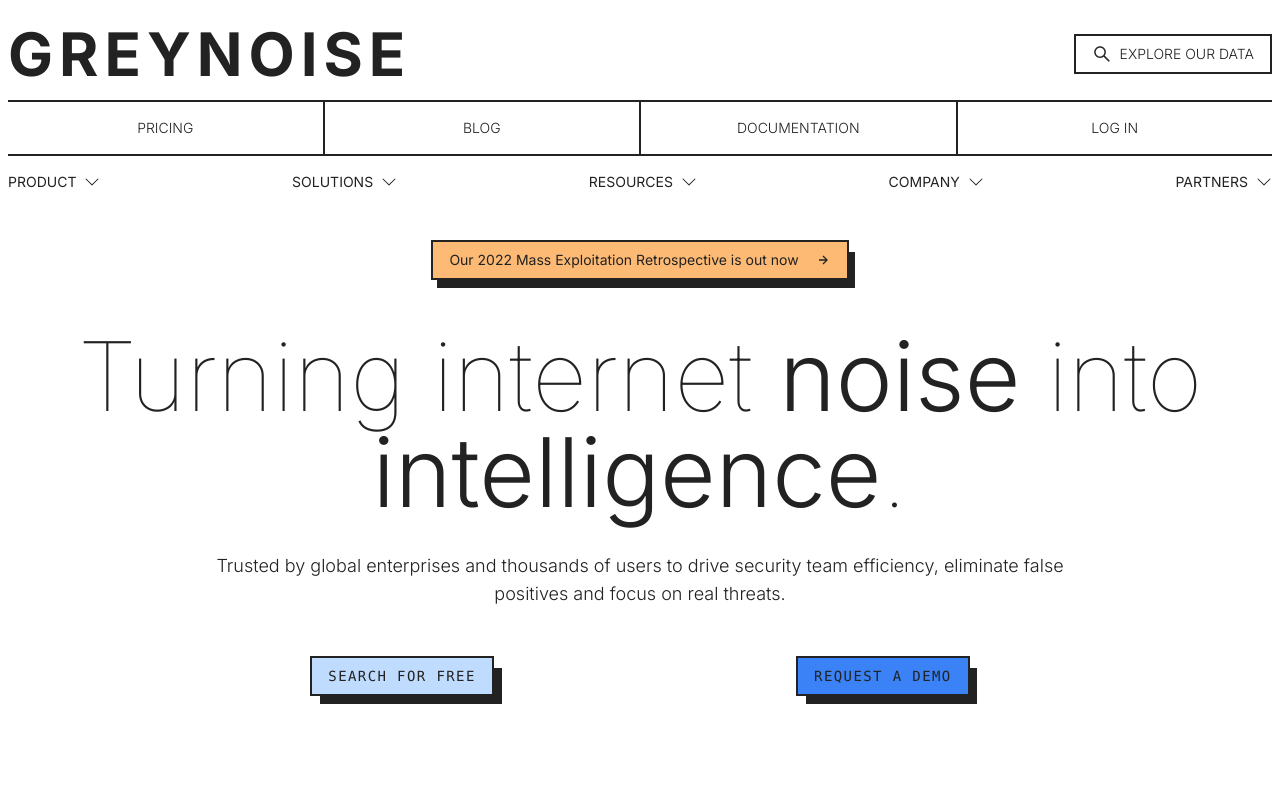
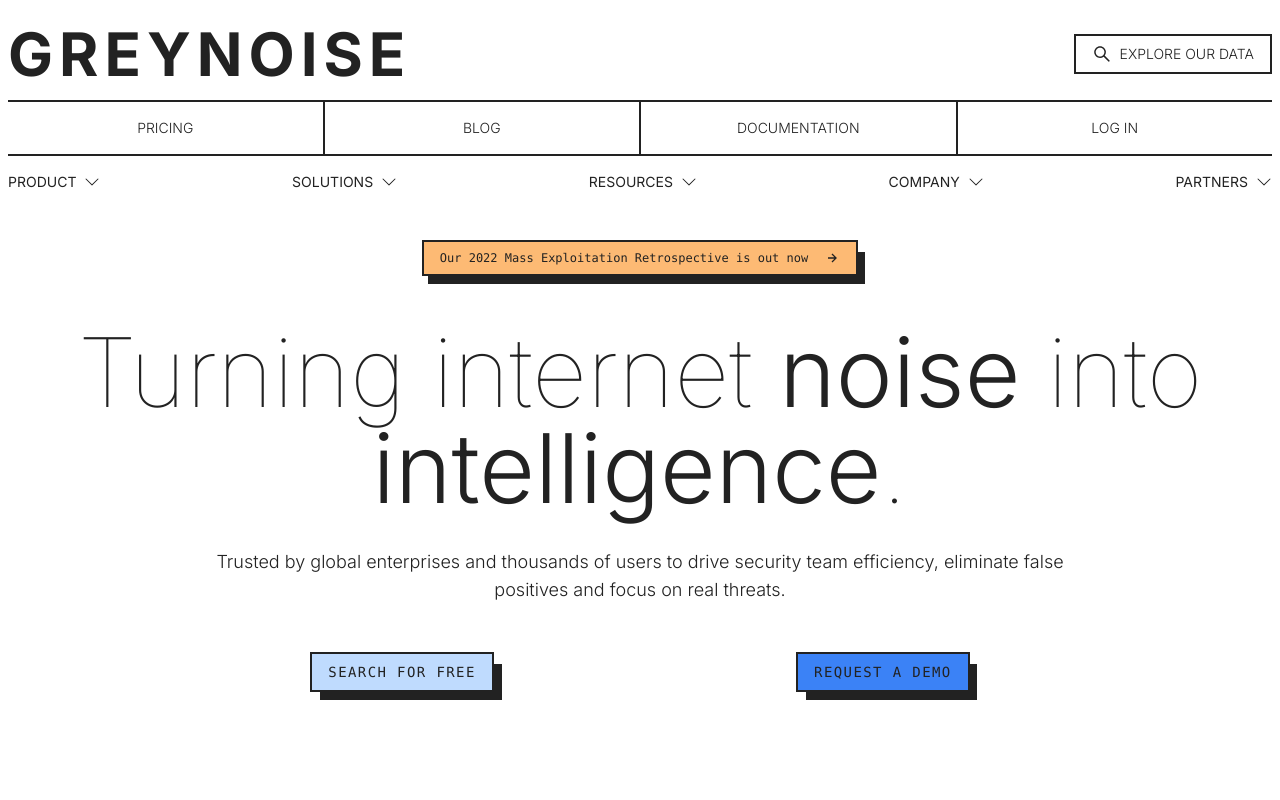
Before and after one commit to knlrvr/neu-noise, a Next.js app: page / in a window 1280 px wide. Shown: the top 800 px of the page. Built offline with nearby package versions, Linux system fonts and the light colour scheme.

Commit message:
hero styling pt. 4

```diff
--- a/src/components/hero.tsx
+++ b/src/components/hero.tsx
@@ -13,7 +13,7 @@
         <Link
           href="/"
           className="border-2 border-[#222] flex items-center justify-center py-2 px-4 bg-orange-300 group relative">
-          <span className="text-center text-sm">
+          <span className="text-center text-xs font-mono">
             Our 2022 Mass Exploitation <br className="block md:hidden" /> Retrospective is out now
           </span>
           <BiRightArrowAlt
```
